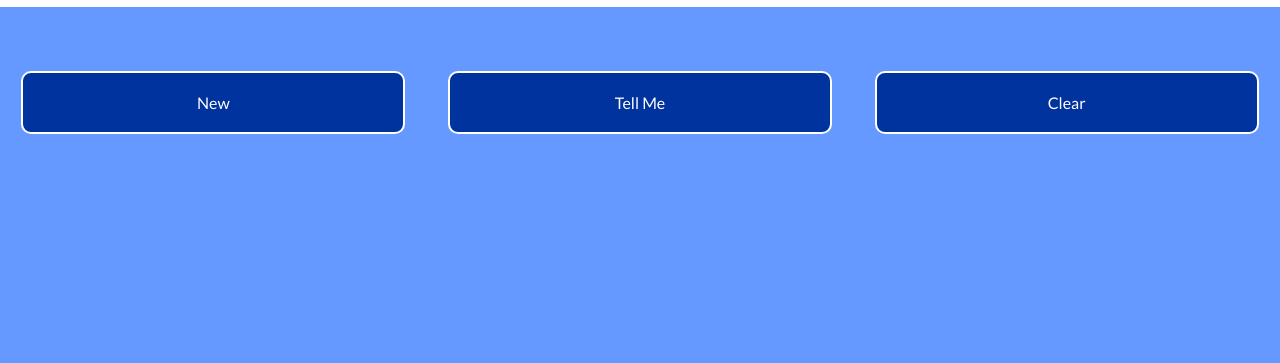
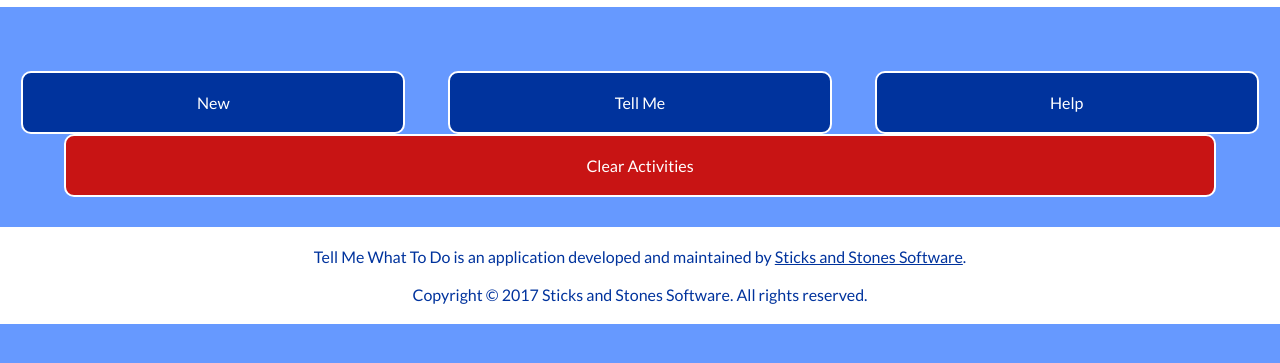
Before and after one commit to mukobi/Tell-Me-What-To-Do-Web, a plain HTML site: page index.html in a window 1280 px wide. Shown: the part 95-458 px from the top of the page. Drawn offline with nearby package versions, Linux system fonts and the light colour scheme; a web font is replaced by a local one.

Commit message:
Move clear to bottom, add footer

```diff
--- a/index.html
+++ b/index.html
@@ -23,8 +23,8 @@
     <a class="action-tell-me">
       Tell Me
     </a>
-    <a class="action-open-clear">
-      Clear
+    <a class="action-help">
+      Help
     </a>
   </div>
   <div class="activities-container">
@@ -95,6 +95,21 @@
         </a>
       </div>
     </div>
+  </div>
+  <div class="actions">
+    <a class="action-open-clear">
+      Clear Activities
+    </a>
+  </div>
+  <div class="footer">
+    <p>
+      Tell Me What To Do is an application developed and maintained by <a href="http://gabrielmukobi.com/sticksandstones">Sticks and Stones Software</a>.
+    </p>
+    <br />
+    <p>
+      Copyright &copy; 2017 Sticks and Stones Software. All rights reserved.
+    </p>
+  </div>
 </body>
 <script src="script-main.js"></script>
 </html>
--- a/style.css
+++ b/style.css
@@ -80,6 +80,11 @@ body > .actions > a {
   text-align: center;
   display: inline-block;
   width: 30%;
+}
+
+body > .actions > .action-open-clear {
+  background-color: rgb(200,20,20);
+  width: 90%;
 }
 
 
@@ -170,9 +175,6 @@ body > .actions > a {
   margin-right: 15px;
 }
 
-.activities-container .activity .description {
-}
-
 
 /* tell me window */
 
@@ -234,3 +236,17 @@ body > .actions > a {
   text-align:center;
   width: 100%;
 }
+
+
+/* footer */
+
+.footer {
+  width: 100%;
+  margin: 30px 0 0 0;
+  padding: 20px;
+  background-color: white;
+}
+
+.footer p {
+  text-align: center;
+}
```
